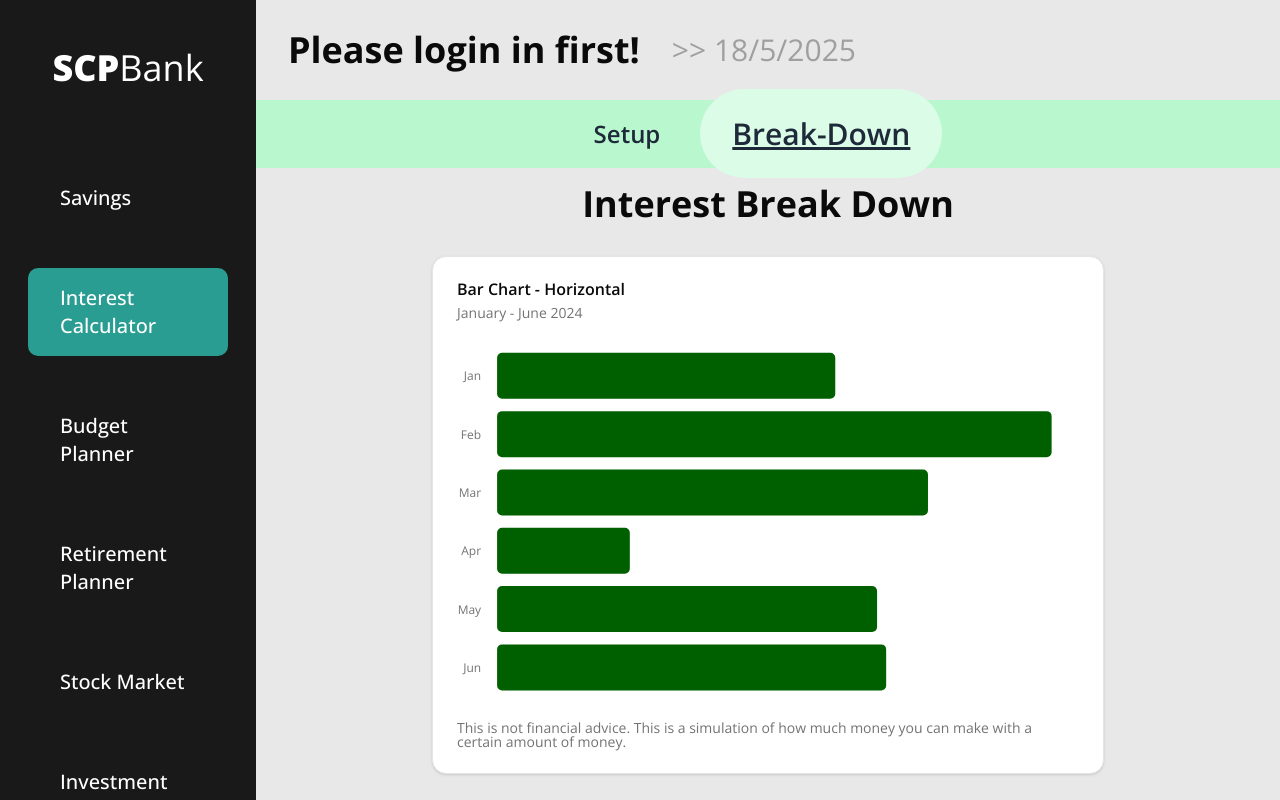
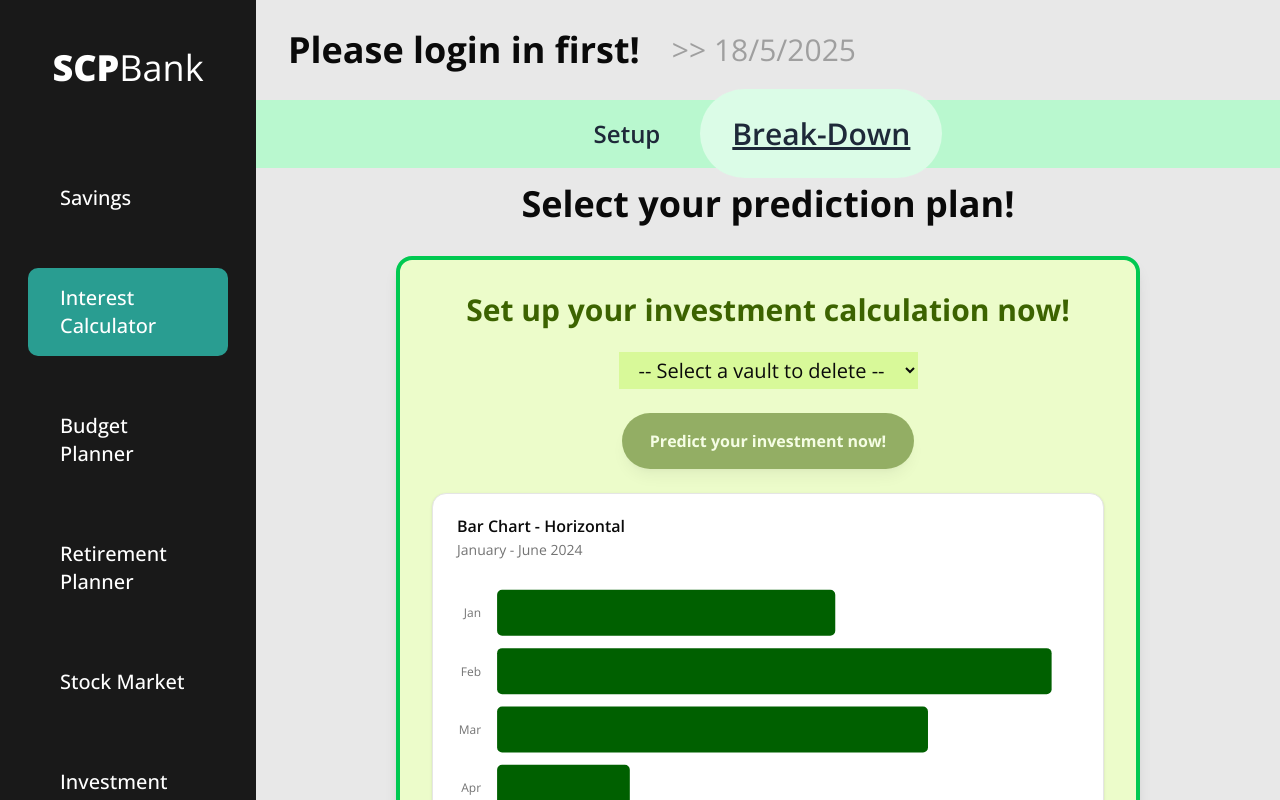
Before and after one commit to SCPassion/scpbank-ts, a React (Vite) app: page /interest/breakdown in a window 1280 px wide. Shown: the top 800 px of the page. Built offline with nearby package versions, Linux system fonts and the light colour scheme.

Commit message:
feat: add id field to InterestRecord type and update InterestBreakDown to include it in the fetched data

```diff
--- a/src/lib/types.ts
+++ b/src/lib/types.ts
@@ -19,6 +19,7 @@ export type InterestRecord = {
   apr: number
   time: number
   contribute_amount: number
+  id: number
 }
 
 // This type is used to represent the response from Supabase when fetching interest records
--- a/src/pages/Interest/InterestBreakDown.tsx
+++ b/src/pages/Interest/InterestBreakDown.tsx
@@ -1,10 +1,11 @@
 import { InterestVisualization } from "@/components/InterestVisualization"
-import { useEffect } from "react"
+import { useEffect, useId } from "react"
 import { type SupabaseInterestRecordResponse } from "@/lib/types"
 import { useUserStore, useInterestRecordsStore } from "@/store/store"
 import { supabase } from "@/supabase-client"
 
 export default function InterestBreakDown() {
+  const id = useId()
   const user = useUserStore((state) => state.user)
   const { interestRecords, setInterestRecords } = useInterestRecordsStore()
   console.log("Interest Records:", interestRecords)
@@ -12,7 +13,7 @@ export default function InterestBreakDown() {
     try {
       const { data, error }: SupabaseInterestRecordResponse = await supabase
         .from("interest")
-        .select("principal_amount, apr, time, contribute_amount")
+        .select("principal_amount, apr, time, contribute_amount, id")
         .eq("user_email", user?.email)
 
       if (error) {
@@ -35,9 +36,33 @@ export default function InterestBreakDown() {
   }, [user])
 
   return (
-    <div className="flex flex-col items-center gap-8 px-35 py-4">
-      <h1 className="text-4xl font-bold">Interest Break Down</h1>
-      <InterestVisualization />
+    <div className="flex flex-col items-center gap-8 px-20 py-4">
+      <h1 className="text-4xl font-bold">Select your prediction plan!</h1>
+      <form className="flex flex-col items-center justify-center gap-6 rounded-2xl border-4 border-green-500 bg-lime-100 p-8 shadow-lg duration-300 hover:border-8 hover:border-lime-800 hover:shadow-xl">
+        <h3 className="text-3xl font-bold text-lime-800">
+          Set up your investment calculation now!
+        </h3>
+        <select
+          name="vault"
+          id={id + "_select"}
+          className="grow-1 bg-lime-200 px-4 py-1 text-xl placeholder:text-gray-700"
+          defaultValue={-1}
+          required
+        >
+          <option value={-1}>-- Select a vault to delete --</option>
+          {interestRecords.map((interestRecord) => (
+            <option key={interestRecord.id} value={interestRecord.id}>
+              {interestRecord.principal_amount} USD principal amount,{" "}
+              {interestRecord.apr}% APR, {interestRecord.time} years,
+              {interestRecord.contribute_amount} USD monthly contribution
+            </option>
+          ))}
+        </select>
+        <button className="cursor-pointer rounded-full bg-lime-800 px-7 py-4 font-bold text-white opacity-50 shadow-lg transition-all duration-300 hover:opacity-100">
+          Predict your investment now!
+        </button>
+        <InterestVisualization />
+      </form>
     </div>
   )
 }
```
